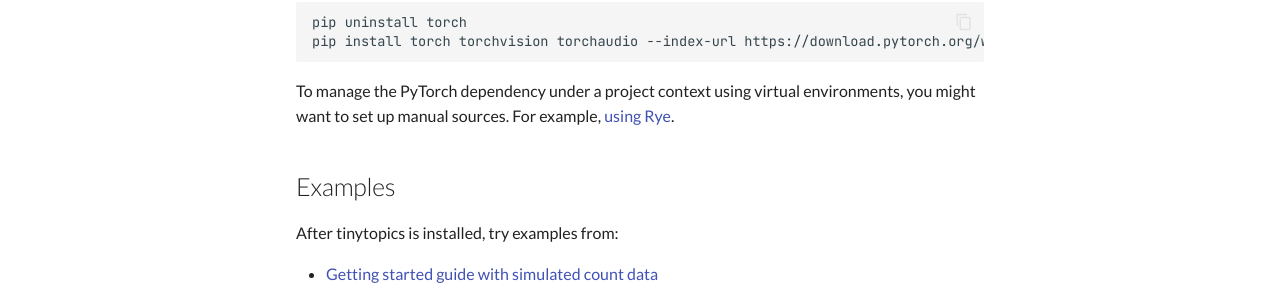
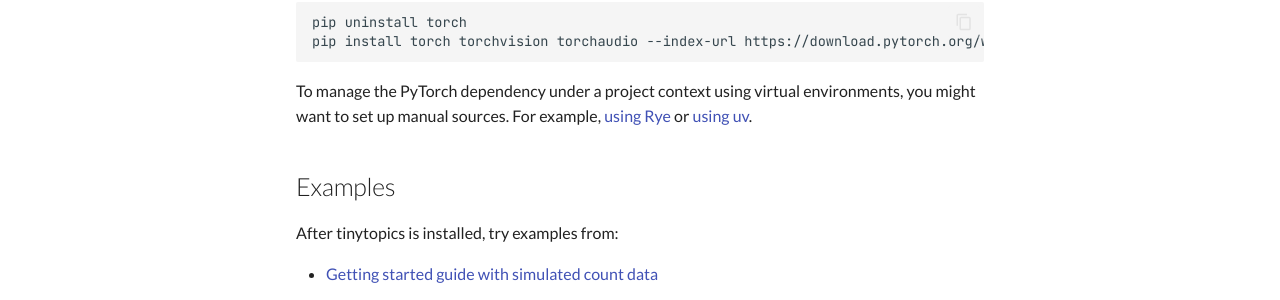
Before and after one commit to nanxstats/tinytopics, an MkDocs documentation site: the page built from docs/index.md, in a window 1280 px wide and 1296 px high. Shown: the part 779-1079 px from the top of the window. Built offline with MkDocs 1.6.1 and Material for MkDocs 9.7.7, drawn with Linux system fonts in a browser that asks for light colours; comment, search, counter and statistics services are not loaded.

Commit message:
Add PyTorch guide link for uv

```diff
--- a/docs/index.md
+++ b/docs/index.md
@@ -39,7 +39,8 @@ pip install torch torchvision torchaudio --index-url https://download.pytorch.or
 
 To manage the PyTorch dependency under a project context using virtual
 environments, you might want to set up manual sources. For example,
-[using Rye](https://rye.astral.sh/guide/faq/#how-do-i-install-pytorch).
+[using Rye](https://rye.astral.sh/guide/faq/#how-do-i-install-pytorch) or
+[using uv](https://docs.astral.sh/uv/guides/integration/pytorch/).
 
 ## Examples
 
```
Also changed, not shown: README.md (+2 -1 lines).
